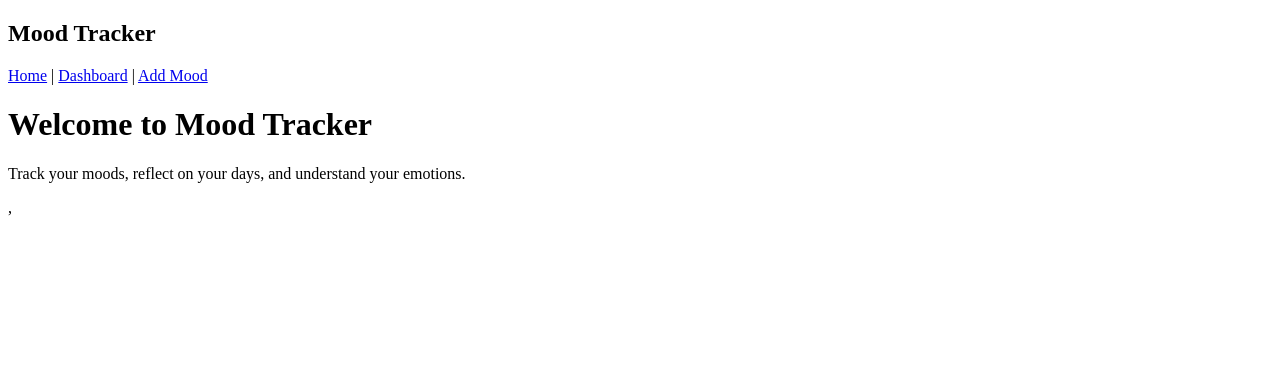
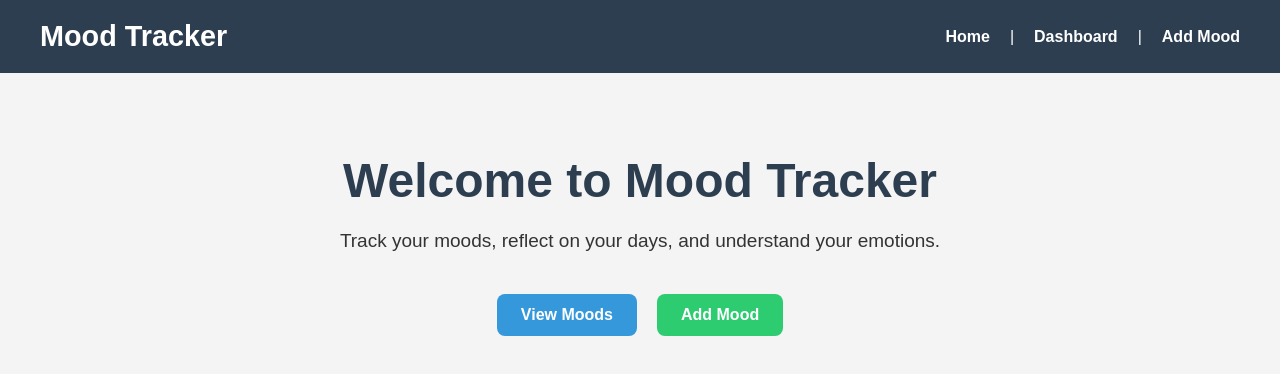
Before and after one commit to Lubeth2026/codex-moodTracker-capstone, a React app in the folder frontend/: page / in a window 1280 px wide. Shown: the top 374 px of the page. Built offline with nearby package versions, Linux system fonts and the light colour scheme; the HTML template or start-up script is replaced by a standard one.

Commit message:
Add CSS Styling for the whole Mood Tracker project & each individual page

```diff
--- a/frontend/src/App.css
+++ b/frontend/src/App.css
@@ -0,0 +1,235 @@
+
+/* Reset some default browser styles */
+* {
+  margin: 0;
+  padding: 0;
+  box-sizing: border-box;
+}
+
+/* Whole application */
+body {
+  font-family: Arial, Helvetica, sans-serif;
+  background-color: #f4f4f4;
+  color: #333;
+}
+
+/* Main app container */
+main {
+  width: 90%;
+  max-width: 1000px;
+  margin: 40px auto;
+}
+
+.navbar {
+  background-color: #2c3e50;
+  color: white;
+  display: flex;
+  justify-content: space-between;
+  align-items: center;
+  padding: 20px 40px;
+}
+
+.navbar h2 {
+  font-size: 1.8rem;
+}
+
+.nav-links {
+  display: flex;
+  gap: 20px;
+}
+
+.nav-links a {
+  color: white;
+  text-decoration: none;
+  font-weight: bold;
+  transition: color 0.3s ease;
+}
+
+.nav-links a:hover {
+  color: goldenrod;
+}
+
+.welcome {
+  text-align: center;
+  margin-top: 80px;
+}
+
+.welcome h1 {
+  font-size: 48px;
+  margin-bottom: 20px;
+  color: #2c3e50;
+}
+
+.welcome p {
+  font-size: 19px;
+  max-width: 650px;
+  margin: 0 auto 40px;
+  line-height: 26px;
+}
+
+.welcome-buttons {
+  display: flex;
+  justify-content: center;
+  gap: 20px;
+}
+
+/* ==========================
+   Buttons
+========================== */
+
+.button {
+  display: inline-block;
+  background-color: #3498db;
+  color: white;
+  text-decoration: none;
+  padding: 12px 24px;
+  border-radius: 8px;
+  font-weight: bold;
+  transition: background-color 0.3s ease;
+  border: none;
+  cursor: pointer;
+}
+
+.button:hover {
+  background-color: #2980b9;
+}
+
+.button.secondary {
+  background-color: #2ecc71;
+}
+
+.button.secondary:hover {
+  background-color: #27ae60;
+}
+
+.mood-card {
+  background-color: white;
+  border-radius: 10px;
+  padding: 20px;
+  margin-bottom: 20px;
+  box-shadow: 0 2px 8px rgba(0,0,0,0.15);
+}
+
+.mood-card h2 {
+  color: #2c3e50;
+  margin-bottom: 15px;
+}
+
+.mood-card p {
+  margin-bottom: 10px;
+}
+
+.card-buttons {
+  display: flex;
+  justify-content: flex-end;
+  gap: 10px;
+  margin-top: 20px;
+}
+
+.edit-btn,
+.delete-btn {
+  border: none;
+  padding: 10px 18px;
+  border-radius: 6px;
+  cursor: pointer;
+  color: white;
+  font-weight: bold;
+  transition: background-color .3s ease;
+}
+
+.edit-btn {
+  background-color: #3498db;
+}
+
+.edit-btn:hover {
+  background-color: #2980b9;
+}
+
+.delete-btn {
+  background-color: #e74c3c;
+}
+
+.delete-btn:hover {
+  background-color: #c0392b;
+}
+
+.dashboard-title {
+  margin-bottom: 30px;
+  color: #2c3e50;
+  text-align: center;
+}
+
+.form-container {
+  background-color: white;
+  max-width: 600px;
+  margin: 0 auto;
+  padding: 30px;
+  border-radius: 10px;
+  box-shadow: 0 2px 8px rgba(0,0,0,.15);
+}
+
+.form-container h1 {
+  text-align: center;
+  margin-bottom: 30px;
+  color: #2c3e50;
+}
+
+.form-container label {
+  display: block;
+  font-weight: bold;
+  margin-bottom: 8px;
+  margin-top: 20px;
+}
+
+.form-container input,
+.form-container textarea {
+  width: 100%;
+  padding: 12px;
+  border: 1px solid #ccc;
+  border-radius: 6px;
+  font-size: 16px;
+}
+
+.form-container textarea {
+  resize: vertical;
+  min-height: 120px;
+}
+
+.submit-button {
+  text-align: center;
+  margin-top: 30px;
+}
+
+/*Responsive Media Query Design*/
+@media (max-width: 768px) {
+
+  .navbar {
+    flex-direction: column;
+    gap: 15px;
+    text-align: center;
+  }
+
+  .nav-links {
+    flex-direction: column;
+    gap: 10px;
+  }
+
+  .welcome h1 {
+    font-size: 2.2rem;
+  }
+
+  .welcome-buttons {
+    flex-direction: column;
+    align-items: center;
+  }
+
+  .card-buttons {
+    justify-content: center;
+  }
+
+  .form-container {
+    width: 95%;
+    padding: 20px;
+  }
+
+}
--- a/frontend/src/App.jsx
+++ b/frontend/src/App.jsx
@@ -12,12 +12,14 @@ function App() {
   return (
     <>
       <NavBar />
+      <main>
       <Routes>
         <Route path="/" element={<Welcome />} />
         <Route path="/moods" element={<Dashboard />} />
         <Route path="/manage" element={<ManageMood />} />
         <Route path="/manage/:id" element={<ManageMood />} />
       </Routes>
+      </main>
     </>
   );
 }
--- a/frontend/src/components/Dashboard.jsx
+++ b/frontend/src/components/Dashboard.jsx
@@ -43,7 +43,7 @@ function Dashboard() {
 
   return (
     <div>
-      <h1>My Mood Entries</h1>
+      <h1 className="dashboard-title">My Mood Entries</h1>
       {moods.length === 0 ? (<p>No moods have been added yet.</p>) : (
         moods.map((mood) => (
           <MoodCard key={mood.id} mood={mood} onDelete={deleteMood} onEdit={editMood} />))
--- a/frontend/src/components/ManageMood.jsx
+++ b/frontend/src/components/ManageMood.jsx
@@ -83,36 +83,41 @@ function ManageMood() {
     }
 
   return (
-    <div>
+    <div className="form-container">
       <h1>{id ? "Update Mood" : "Add New Mood"}</h1>
       <form onSubmit={id ? updateMood : createMood}>
         <div>
-          <label>Mood:</label>
+          <label htmlFor="mood">Mood:</label>
           <input
             type="text"
+            id="mood"
             value={mood}
             onChange={(event) => setMood(event.target.value)}
           />
         </div>
 
         <div>
-          <label>Mood Scale:</label>
+          <label htmlFor="scale">Mood Scale:</label>
           <input
             type="number"
+            id="scale"
             value={scale}
             onChange={(event) => setScale(event.target.value)}
           />
         </div>
 
         <div>
-          <label>Notes:</label>
+          <label htmlFor="notes">Notes:</label>
           <textarea
             value={notes}
+            id="notes"
             onChange={(event) => setNotes(event.target.value)}
           />
         </div>
 
-        <button>{id ? "Update Mood" : "Save Mood"}</button>
+        <div className="submit-button">
+          <button>{id ? "Update Mood" : "Save Mood"}</button>
+        </div>
       </form>
     </div>
   );
--- a/frontend/src/components/MoodCard.jsx
+++ b/frontend/src/components/MoodCard.jsx
@@ -4,12 +4,14 @@ import React from 'react'
 function MoodCard({mood, onDelete, onEdit}) {
 
   return (
-    <div>
+    <div className="mood-card">
       <h2>{mood.mood}</h2>
       <p>Scale: {mood.mood_scale}</p>
       <p>{mood.notes}</p>
-      <button onClick={() => onEdit(mood.id)}>✏️</button>
-      <button onClick={() => onDelete(mood.id)}>🗑️</button>
+      <div className="card-buttons">
+        <button className="edit-btn" onClick={() => onEdit(mood.id)}>✏️</button>
+        <button className="delete-btn" onClick={() => onDelete(mood.id)}>🗑️</button>
+      </div>
     </div>
   );
 }
--- a/frontend/src/components/NavBar.jsx
+++ b/frontend/src/components/NavBar.jsx
@@ -5,13 +5,15 @@ import { Link } from 'react-router-dom';
 function NavBar() {
 
   return (
-    <nav>
+    <nav className="navbar">
       <h2>Mood Tracker</h2>
-      <Link to="/">Home</Link>
-      {" | "}
-      <Link to="/moods">Dashboard</Link>
-      {" | "}
-      <Link to="/manage">Add Mood</Link>
+      <div className="nav-links">
+        <Link to="/">Home</Link>
+        {" | "}
+        <Link to="/moods">Dashboard</Link>
+        {" | "}
+        <Link to="/manage">Add Mood</Link>
+      </div>
     </nav>
   );
 }
--- a/frontend/src/components/Welcome.jsx
+++ b/frontend/src/components/Welcome.jsx
@@ -1,12 +1,23 @@
 
 import React from 'react'
+import { Link } from 'react-router-dom';
 
 function Welcome() {
 
   return (
-    <div>
+    <div className="welcome">
       <h1>Welcome to Mood Tracker</h1>
-      <p>Track your moods, reflect on your days, and understand your emotions.</p>
+      <p>
+        Track your moods, reflect on your days, and understand your emotions.
+      </p>
+      <div className="welcome-buttons">
+        <Link to="/moods" className="button">
+          View Moods
+        </Link>
+        <Link to="/manage" className="button secondary">
+          Add Mood
+        </Link>
+      </div>
     </div>
   );
 }
```
